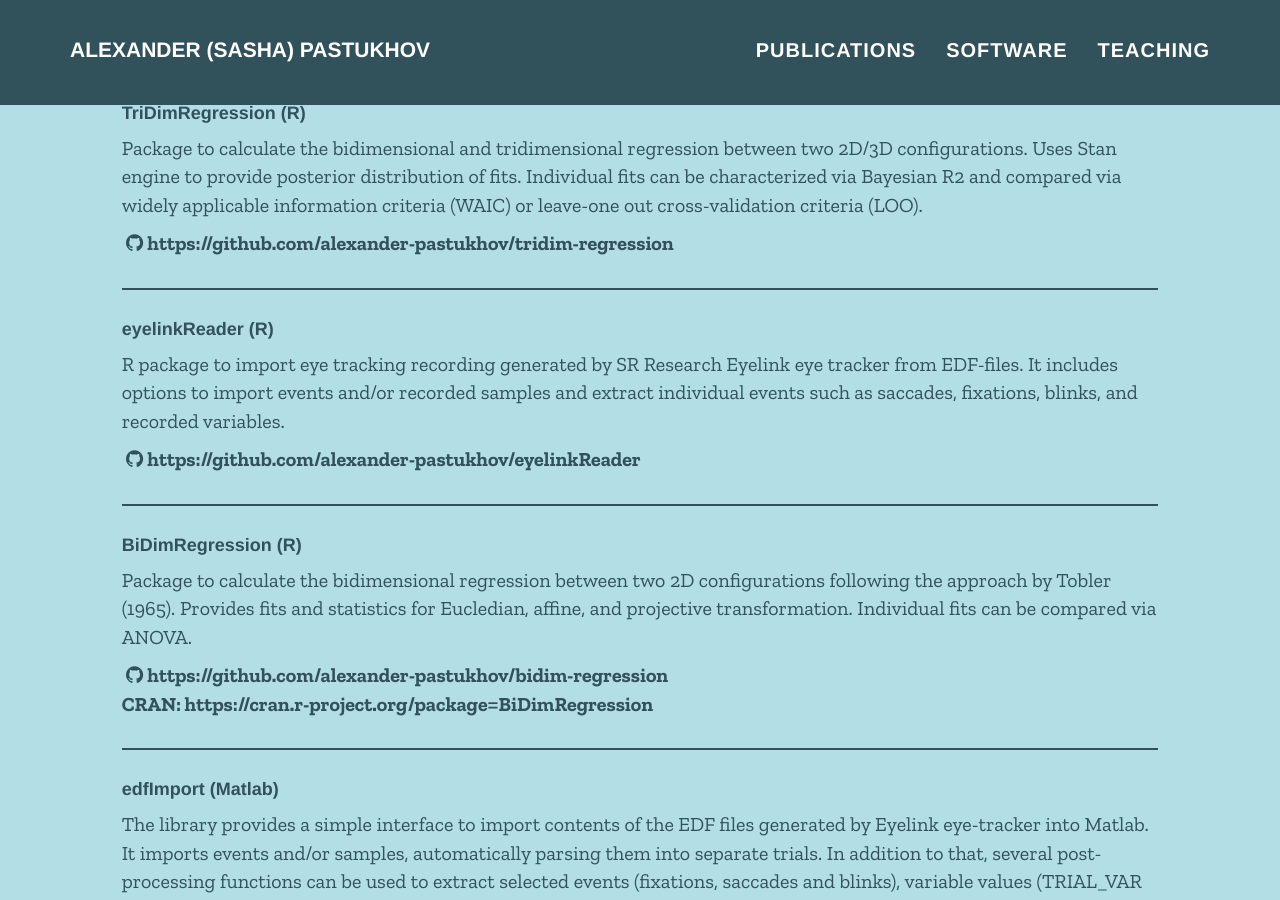
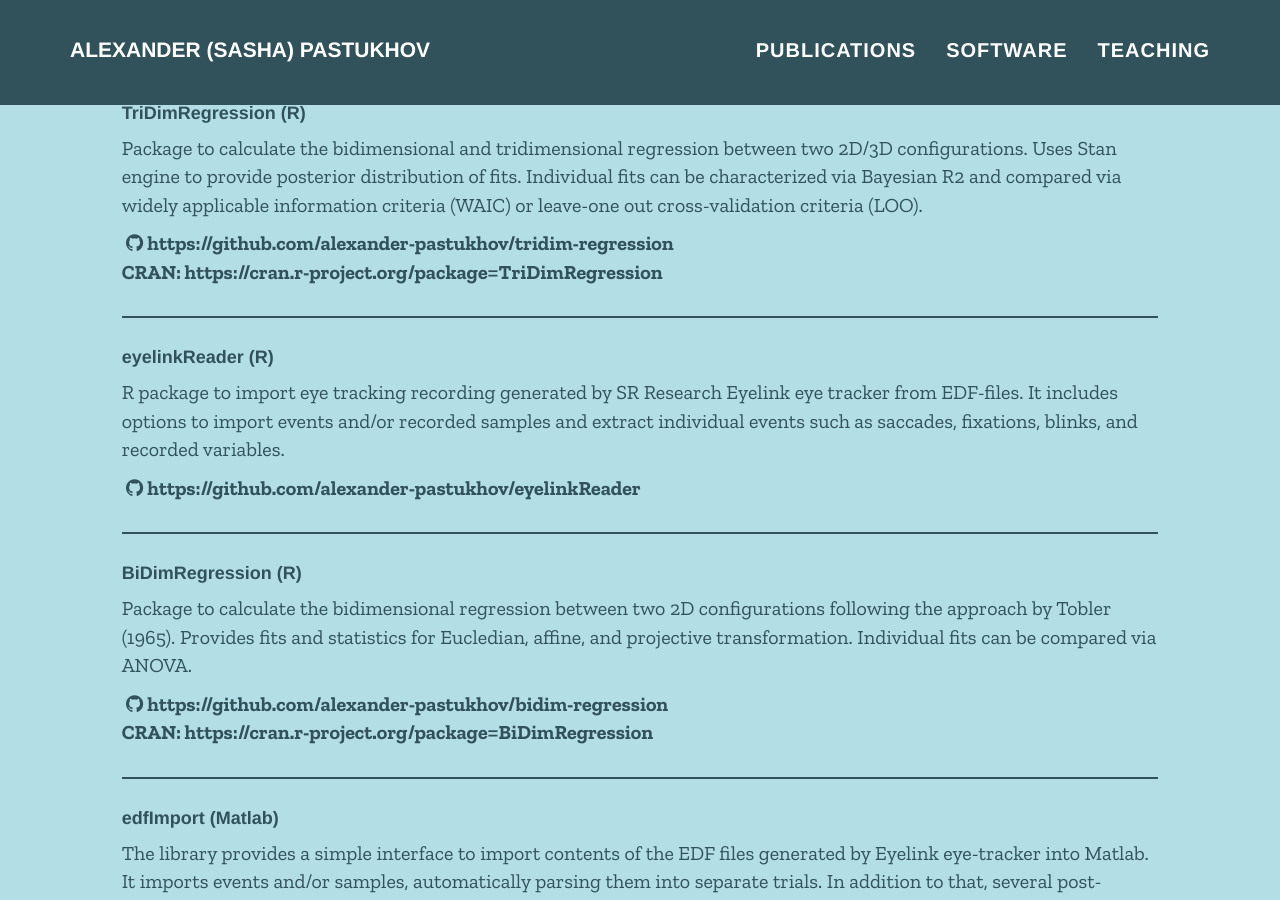
Before and after one commit to alexander-pastukhov/alexander-pastukhov.github.io, a Jekyll site: the page built from index.html, in a window 1280 px wide and 900 px high, scrolled down 5391 px. Built offline with Jekyll 4.4.1, drawn with Linux system fonts in a browser that asks for light colours; nearby versions of some CDN libraries; some web fonts are replaced.

Commit message:
CRAN link for TriDim

```diff
--- a/_data/software.yml
+++ b/_data/software.yml
@@ -4,6 +4,7 @@
   description: >
     Package to calculate the bidimensional and tridimensional regression between two 2D/3D configurations. Uses Stan engine to provide posterior distribution of fits. Individual fits can be characterized via Bayesian R2 and compared via widely applicable information criteria (WAIC) or leave-one out cross-validation criteria (LOO).
   github: https://github.com/alexander-pastukhov/tridim-regression
+  CRAN : https://cran.r-project.org/package=TriDimRegression
 
 - title: eyelinkReader
   index: 2
```
